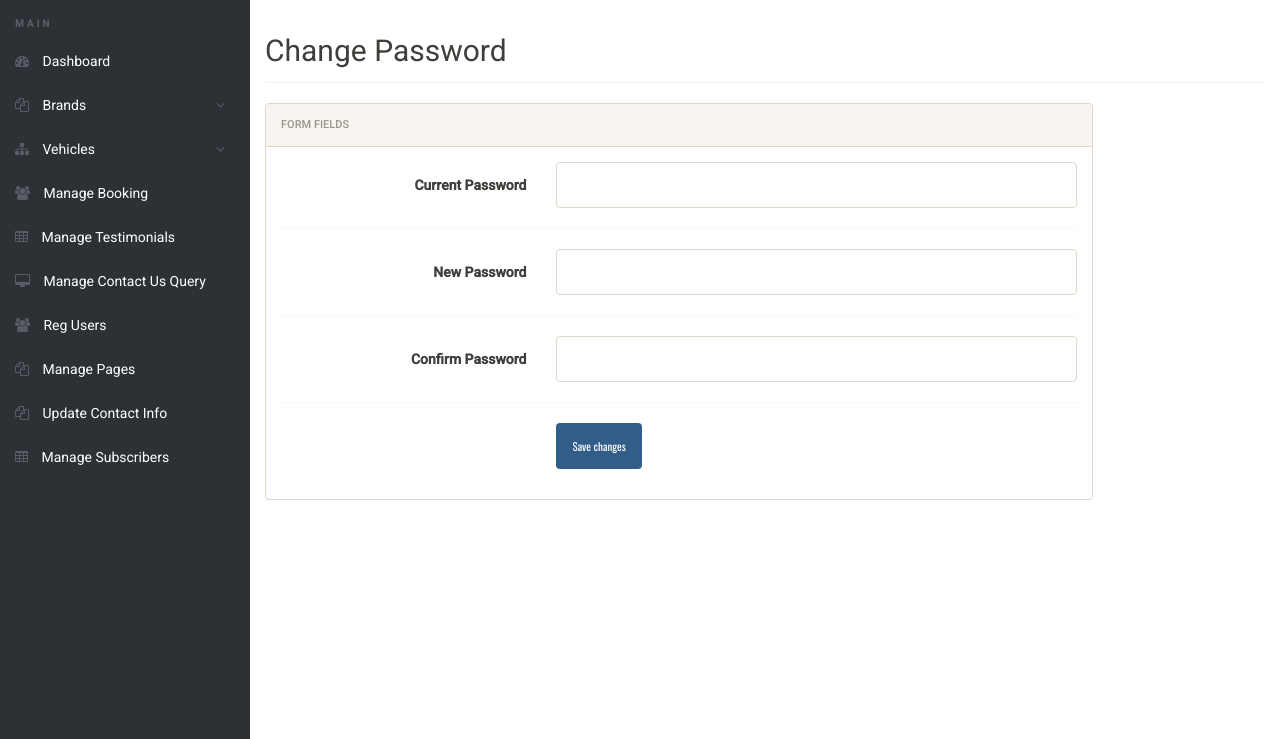
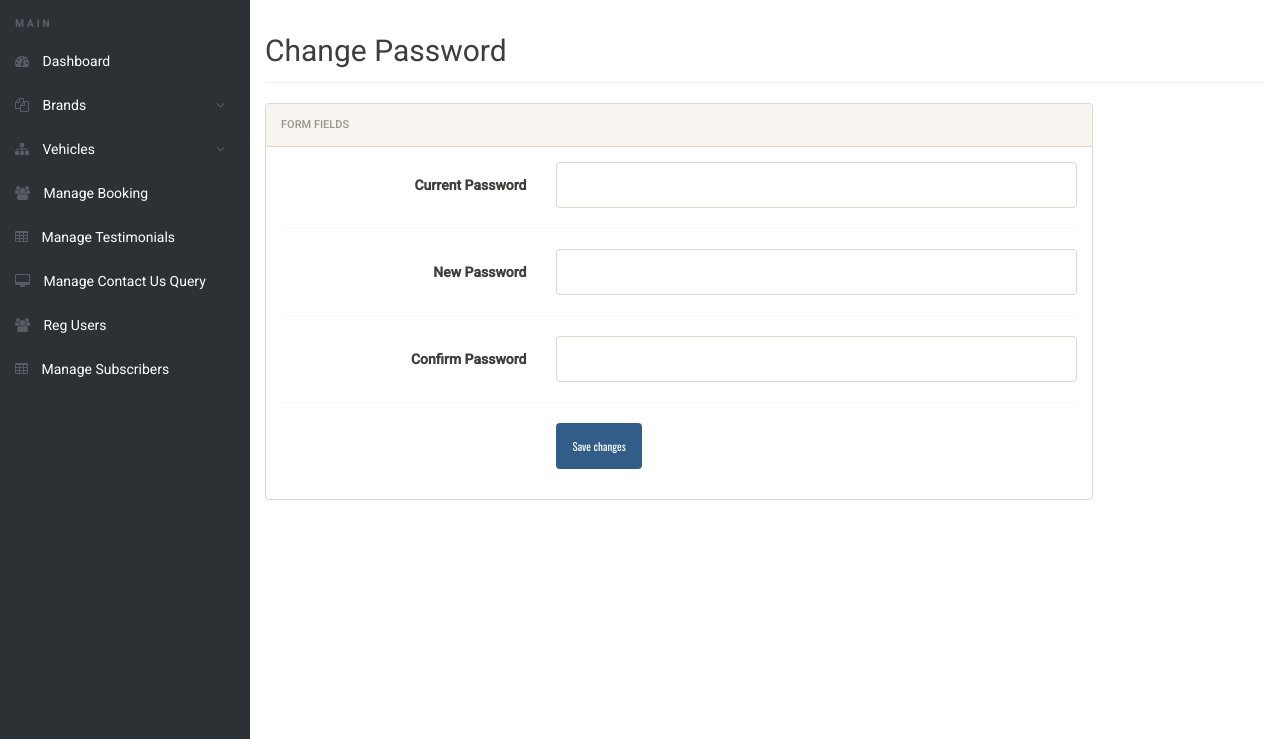
Before and after one commit to prafulstha98/Carrental, a PHP site: page /admin/change-password.php in a window 1280 px wide. Shown: the part 61-800 px from the top of the page. Run offline with PHP 8.4, Linux system fonts and the light colour scheme; a user stored in the database is signed in; data that the repository does not hold is empty.

Commit message:
removed useless sections

```diff
--- a/admin/includes/leftbar.php
+++ b/admin/includes/leftbar.php
@@ -22,8 +22,6 @@
 				<li><a href="testimonials.php"><i class="fa fa-table"></i> Manage Testimonials</a></li>
 				<li><a href="manage-contactusquery.php"><i class="fa fa-desktop"></i> Manage Contact Us Query</a></li>
 				<li><a href="reg-users.php"><i class="fa fa-users"></i> Reg Users</a></li>
-			<li><a href="manage-pages.php"><i class="fa fa-files-o"></i> Manage Pages</a></li>
-			<li><a href="update-contactinfo.php"><i class="fa fa-files-o"></i> Update Contact Info</a></li>
 
 			<li><a href="manage-subscribers.php"><i class="fa fa-table"></i> Manage Subscribers</a></li>
 
--- a/includes/header.php
+++ b/includes/header.php
@@ -94,7 +94,6 @@ foreach($results as $result)
           <li><a href="car-listing.php">Car Listing</a>
           <li><a href="page.php?type=faqs">FAQs</a></li>
           <li><a href="contact-us.php">Contact Us</a></li>
-          <li><a href="bot.php">bot</a></li>
 
         </ul>
       </div>
```
